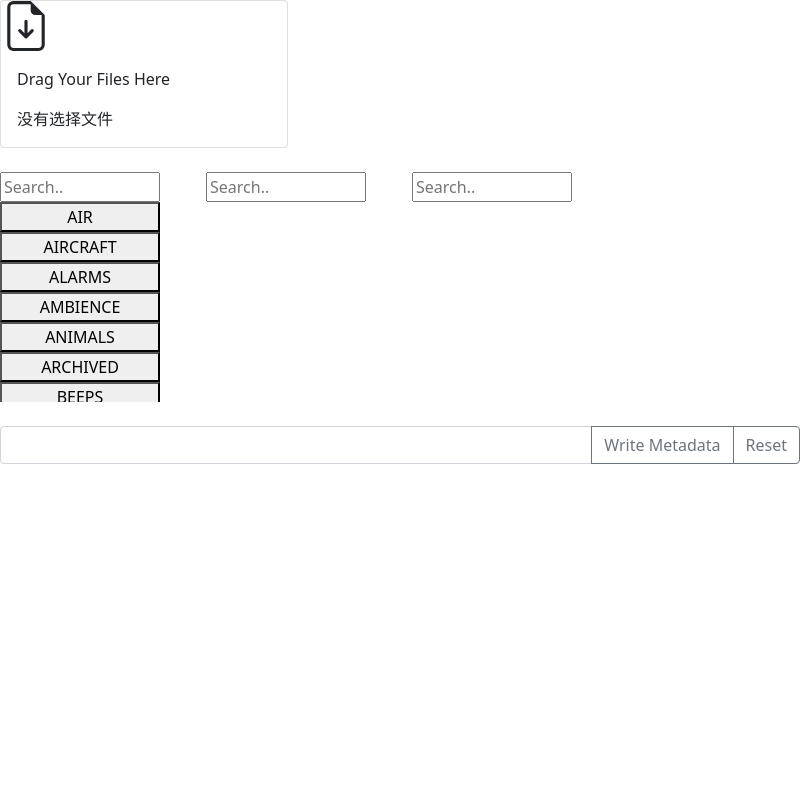
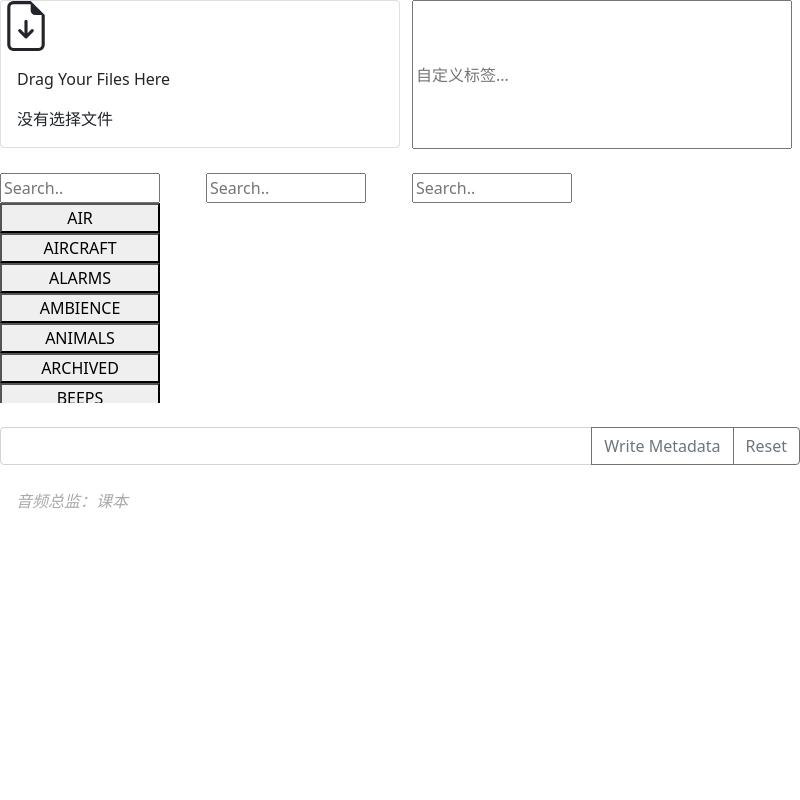
Before and after one commit to nsmcheckit/WriteMetaData, an Electron app: page writeMetaData/index.html in a window 800 px wide. Drawn offline with nearby package versions, Linux system fonts and the light colour scheme.

Commit message:
add custom input and eletron-packager

```diff
--- a/writeMetaData/getSelectWavPath.js
+++ b/writeMetaData/getSelectWavPath.js
@@ -23,8 +23,8 @@ function getSelectWavPath(){
       document.getElementById("writeMetadata").addEventListener("click", function(e) {
         for (let i = 0; i < wavPathArr.length; i++) {
           var data = {
-            IKEY: (document.getElementById("metadataoutput").value).toString(),
-            ISBJ: (document.getElementById("metadataoutput").value).toString(),
+            IKEY: (document.getElementById("myInput0").value + " " +document.getElementById("metadataoutput").value).toString(),
+            ISBJ: (document.getElementById("myInput0").value + " " +document.getElementById("metadataoutput").value).toString(),
             };
           //   var data = {
           //       comment: (document.getElementById("metadataoutput").value).toString(),
--- a/writeMetaData/index.html
+++ b/writeMetaData/index.html
@@ -11,7 +11,9 @@
     <title>writeMetaData</title>
   </head>
   <body style = "overflow: hidden">
-    <div class="card" style="width: 18rem;">
+    <div class="row">
+      <div class="col-sm-6">
+        <div class="card" style="width: 400px;">
           <svg xmlns="http://www.w3.org/2000/svg" width="50" height="50" fill="currentColor" class="bi bi-file-earmark-arrow-down" viewBox="0 0 16 16">
             <path d="M8.5 6.5a.5.5 0 0 0-1 0v3.793L6.354 9.146a.5.5 0 1 0-.708.708l2 2a.5.5 0 0 0 .708 0l2-2a.5.5 0 0 0-.708-.708L8.5 10.293V6.5z"/>
             <path d="M14 14V4.5L9.5 0H4a2 2 0 0 0-2 2v12a2 2 0 0 0 2 2h8a2 2 0 0 0 2-2zM9.5 3A1.5 1.5 0 0 0 11 4.5h2V14a1 1 0 0 1-1 1H4a1 1 0 0 1-1-1V2a1 1 0 0 1 1-1h5.5v2z"/>
@@ -23,23 +25,28 @@
             </div>
           </div>
         </div>
+      </div>
+      <div class="col-sm-6">
+        <input id="myInput0" type="text" value="" placeholder="自定义标签..." style="width: 380px; height: 149px">
+      </div>
+    </div>
     <br>
     <div class="row">
       <div class="col-sm-3">
         <input id="myInput1" type="text" placeholder="Search.." style="width: 160px">
-        <div id = "list1" data-spy="scroll"  data-offset="0" style="height:200px;overflow:auto; position: relative;">
+        <div id = "list1" data-spy="scroll"  data-offset="0" style="height:200px;overflow:auto; position: relative">
             <script type="module" src = "src/writeListHTML.js"></script>
         </div>
       </div>
       <div class="col-sm-3">
         <input id="myInput2" type="text" placeholder="Search.." style="width: 160px">
-        <div id = "list2" data-spy="scroll" data-offset="0" style="height:200px;overflow:auto; position: relative;">
+        <div id = "list2" data-spy="scroll" data-offset="0" style="height:200px;overflow:auto; position: relative">
           <script type="module" src = "src/writeListHTML.js"></script>
         </div>
       </div>
       <div class="col-sm-3">
         <input id="myInput3" type="text" placeholder="Search.." style="width: 160px">
-        <div id = "list3" data-spy="scroll" data-offset="0" style="height:200px;overflow:auto; position: relative;">
+        <div id = "list3" data-spy="scroll" data-offset="0" style="height:200px;overflow:auto; position: relative">
           <script type="module" src = "src/writeListHTML.js"></script>
         </div>
       </div>
@@ -47,6 +54,7 @@
   <br>
   <div class="input-group mb-3" id="metadata">
   </div>
+  <a class="nav-link disabled" style="color: darkgray;font-style: oblique;">音频总监：课本</a>
     <p id="info"></p>
     <script type="text/javascript" src="./node_modules/jquery/dist/jquery.js"></script>
     <script type="text/javascript" src="./node_modules/jquery/dist/jquery.min.js"></script>
--- a/writeMetaData/package.json
+++ b/writeMetaData/package.json
@@ -5,7 +5,8 @@
   "main": "main.js",
   "scripts": {
     "test": "electron .",
-    "start": "electron ."
+    "start": "electron .",
+    "package": "electron-packager ./ writemetadata --platform=darwin --overwrite"
   },
   "repository": {
     "type": "git",
@@ -17,7 +18,8 @@
   "author": "lil Meng",
   "license": "ISC",
   "devDependencies": {
-    "electron": "^21.2.3"
+    "electron": "^21.2.3",
+    "electron-packager": "^17.1.1"
   },
   "dependencies": {
     "bootstrap": "^5.2.2",
```
Also changed, not shown: 1 other file. Lines whose indentation alone changed are shown as unchanged.
